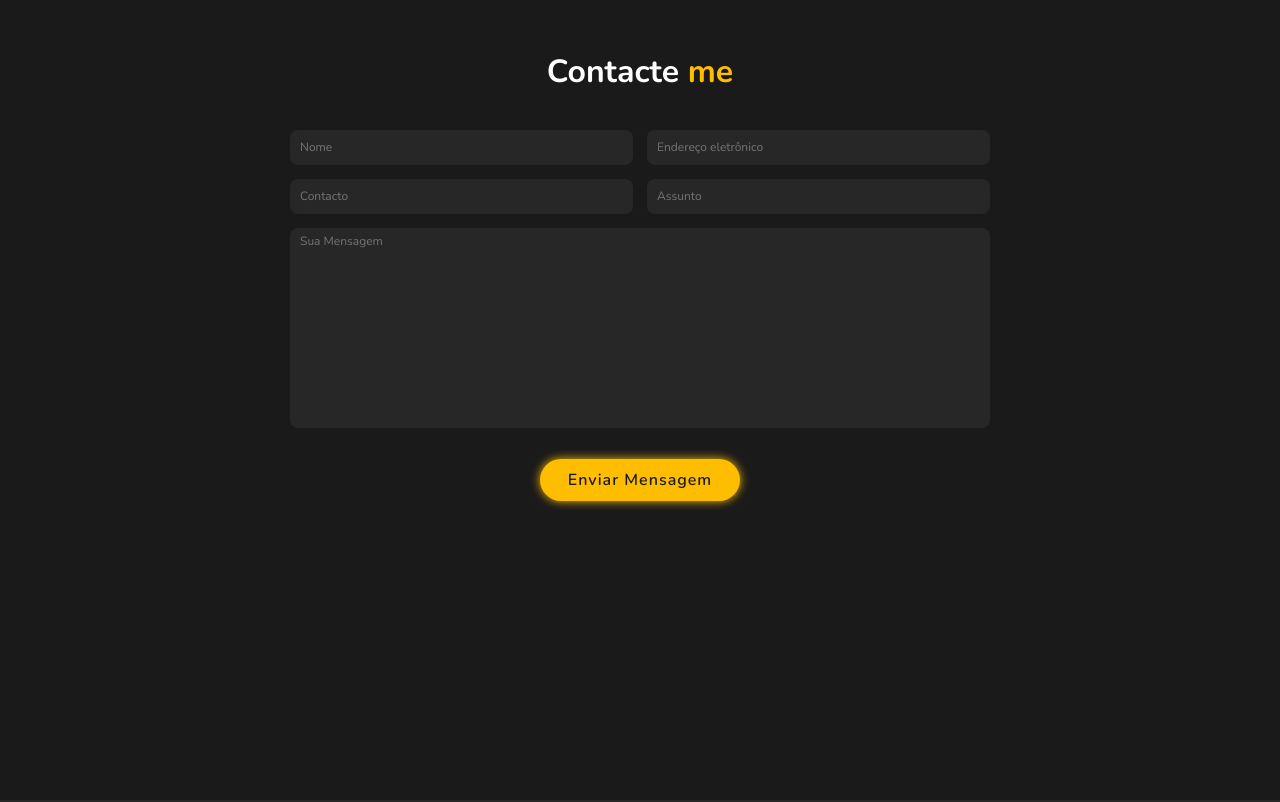
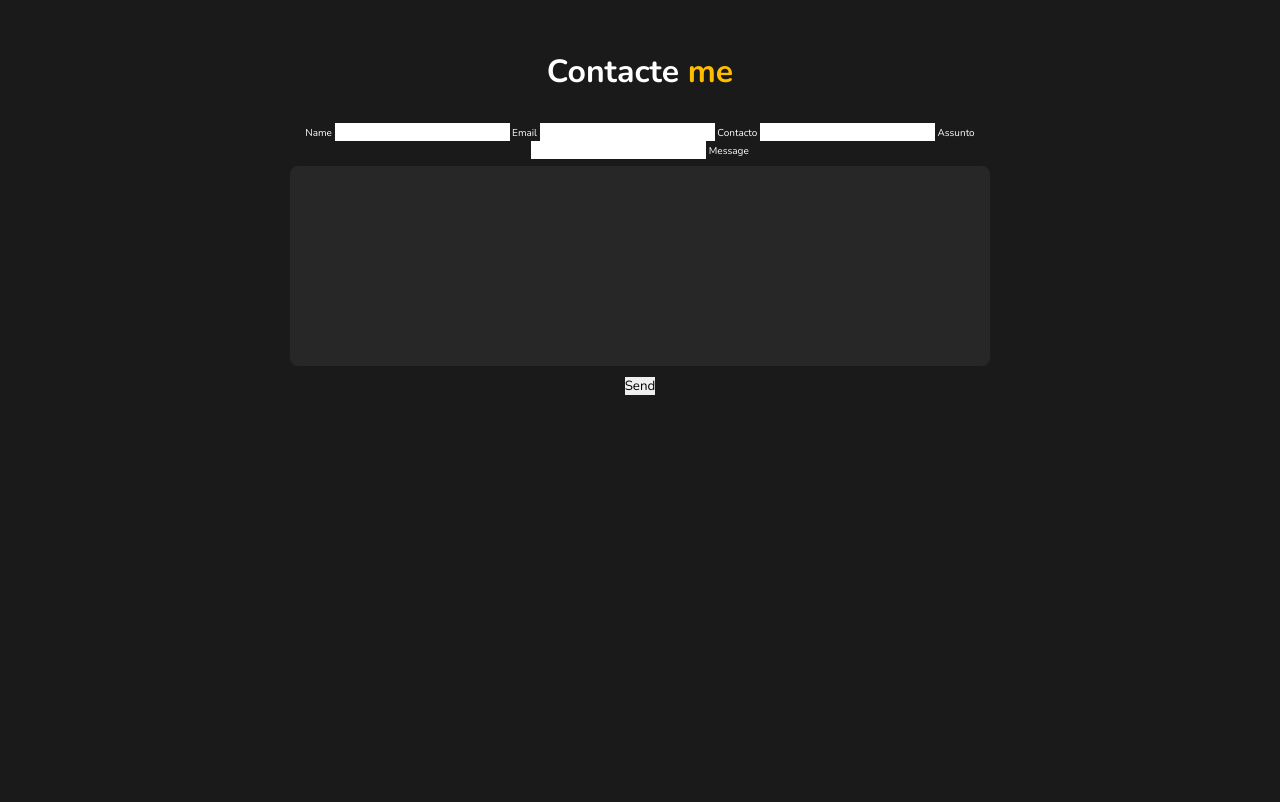
Before and after one commit to anaziojulioc-uxc/portfolio, a website: page index.html in a window 1280 px wide. Shown: the part 4160-4962 px from the top of the page. Drawn offline with nearby package versions, Linux system fonts and the light colour scheme.

Commit message:
Atualizar o index.html

```diff
--- a/index.html
+++ b/index.html
@@ -235,19 +235,40 @@
     <!-- ****  SECÇÃO DE CONTACTO **** -->
     <section class="contacto" id="contacto">
         <h2 class="heading">Contacte <span>me</span></h2>
-        <form action="https://formsubmit.co/anaziojulioc@gmail.com" method="POST" id="contact-form">
-            <div class="input-box">
-                <input type="text" name="name" placeholder="Nome" required>
-                <input type="email" name="email" placeholder="Endereço eletrônico" required>
-                <input type="text" name="Numero" placeholder="Contacto" required>
-                <input type="text" name="text" placeholder="Assunto" required>
-            </div>
-            <textarea name="mensagem" required cols="30" rows="10" placeholder="Sua Mensagem"></textarea>
-            <input type="submit" value="Enviar Mensagem" class="btn">
-        </form>
+     <form action="https://api.staticforms.dev/submit" method="POST">
+  <input type="hidden" name="apiKey" value="sf_0f4806531a929a975365e4cf" />
+  <input type="hidden" name="subject" value="Contact form portfolio submission" />
+
+  <label>
+    Name
+    <input type="text" name="name" required />
+  </label>
+
+  <label>
+    Email
+    <input type="email" name="email" required />
+  </label>
+
+  <label>
+    Contacto
+    <input type="text" name="Numero" required />
+  </label>
+
+  <label>
+    Assunto
+    <input type="text" name="text" required />
+  </label>
+
+  <label>
+    Message
+    <textarea name="message" required></textarea>
+  </label>
+
+  <button type="submit">Send</button>
+</form>
     </section>
 
-    <!-- ****  SECÇÃO DE RODAPE **** -->
+    <!-- ****  SECÇÃO DE RODAPE **** -->l
     <footer class="footer">
         <div class="footer-text">
             <p>Copyright &copy; 2024 by ANÁZIO CONJO || Todos Direitos Reservados</p>
```
